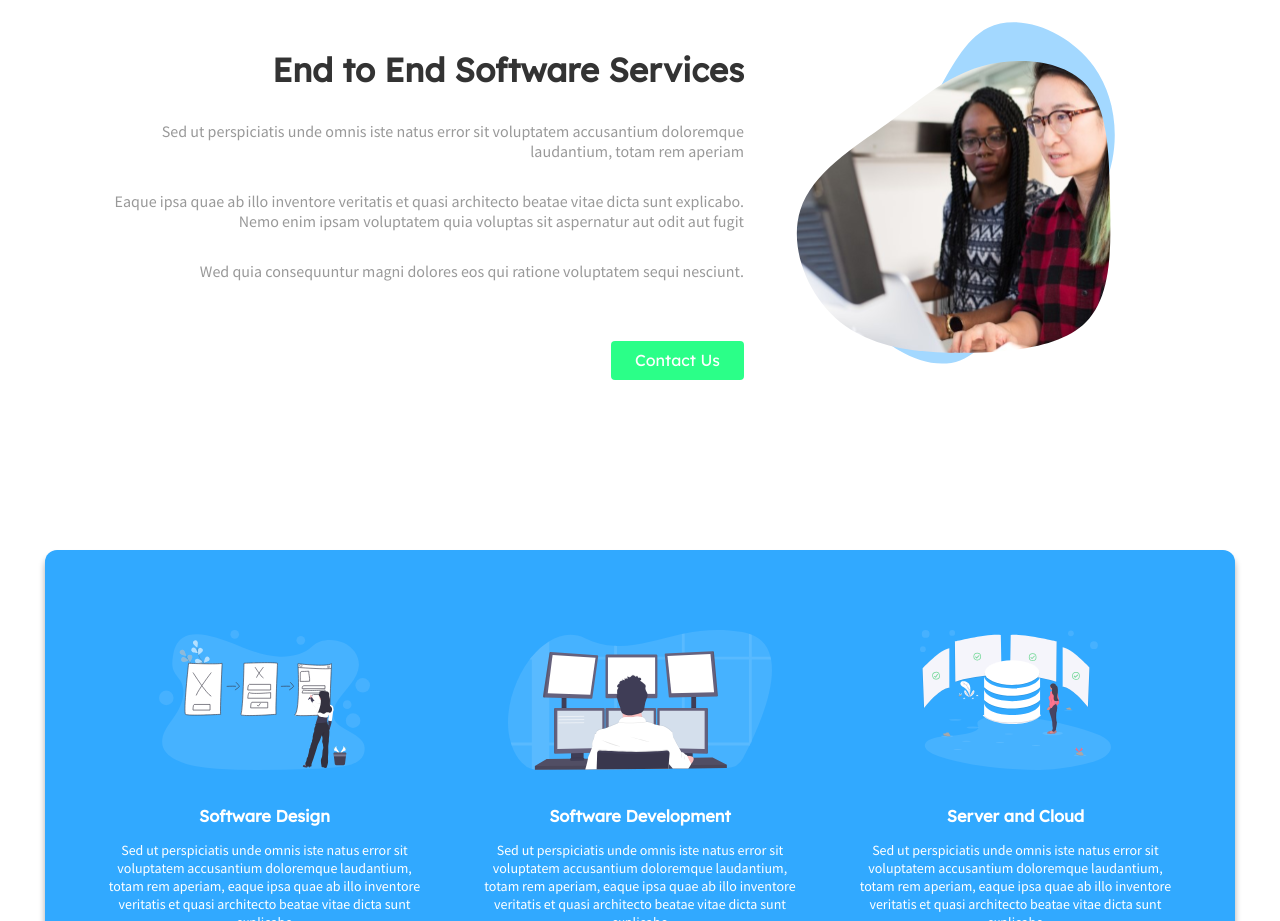
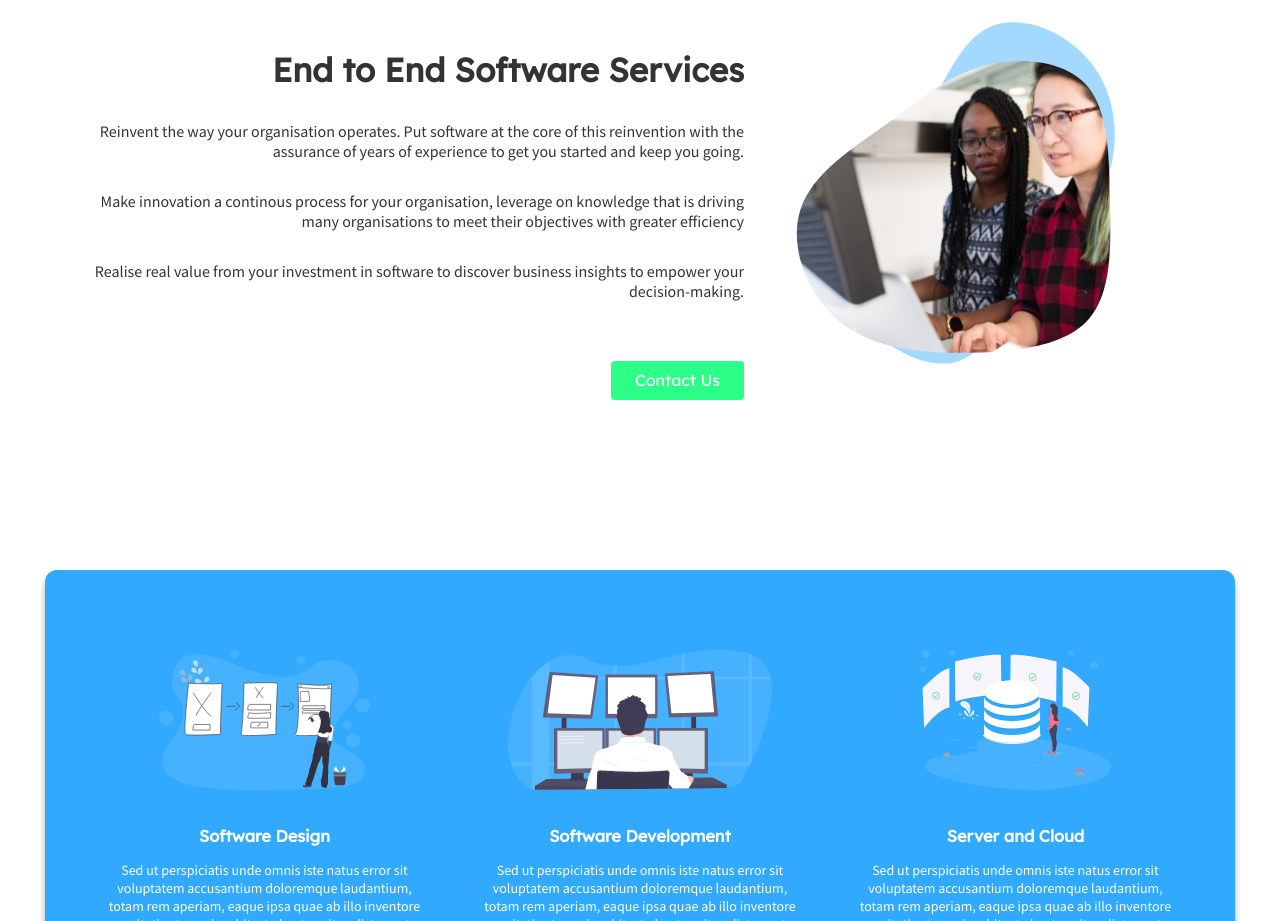
Before and after one commit to michaeldera/devshopzw, a React (Create React App) app: page / in a window 1280 px wide. Shown: the part 920-1841 px from the top of the page. Built offline with nearby package versions, Linux system fonts and the light colour scheme.

Commit message:
modified content

```diff
--- a/src/pages/home/sections/services-section/services-section.css
+++ b/src/pages/home/sections/services-section/services-section.css
@@ -3,7 +3,7 @@
 }
 
 .services-component p {
-  color: #999;
+  color: #333;
   font-size: 16px;
   line-height: 20px;
   margin-bottom: 30px;
--- a/src/pages/home/sections/services-section/services-section.tsx
+++ b/src/pages/home/sections/services-section/services-section.tsx
@@ -15,9 +15,9 @@ const ServicesSection: React.FunctionComponent = () => {
         <div className="services-grid-item">
           <div className="services-grid-wrapper">
             <h1 className="section-heading">End to End Software Services </h1>
-            <p>Sed ut perspiciatis unde omnis iste natus error sit voluptatem accusantium doloremque laudantium, totam rem aperiam</p>
-            <p>Eaque ipsa quae ab illo inventore veritatis et quasi architecto beatae vitae dicta sunt explicabo. Nemo enim ipsam voluptatem quia voluptas sit aspernatur aut odit aut fugit</p>
-            <p>Wed quia consequuntur magni dolores eos qui ratione voluptatem sequi nesciunt.</p>
+            <p>Reinvent the way your organisation operates. Put software at the core of this reinvention with the assurance of years of experience to get you started and keep you going.</p>
+            <p>Make innovation a continous process for your organisation, leverage on knowledge that is driving many organisations to meet their objectives with greater efficiency</p>
+            <p>Realise real value from your investment in software to discover business insights to empower your decision-making.</p>
             <a className="action-button" href="mailto:info@devshop.co.zw">Contact Us</a>
           </div>
         </div>
```
